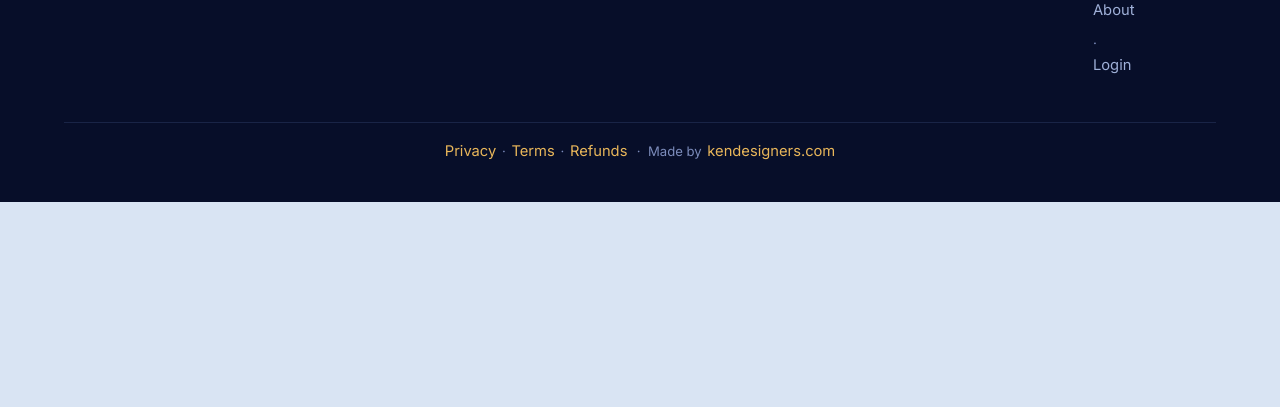
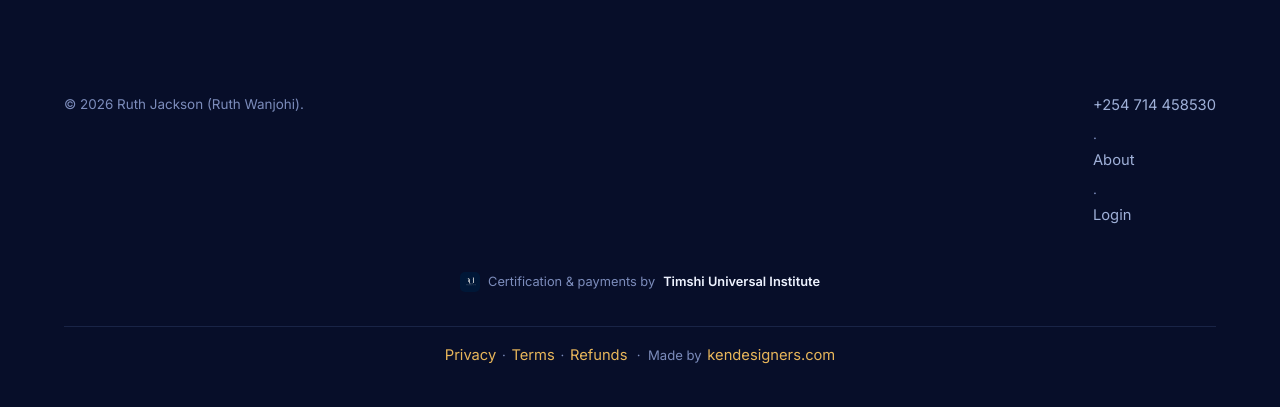
Before and after one commit to princess-israel/ruth-jackson-coach, a PHP site: page /programs.html in a window 1280 px wide. Shown: the part 3842-4249 px from the top of the page. Before the commit the page ends 4044 px from the top, so only its background shows below. Run offline with PHP 8.4, Linux system fonts and the light colour scheme; some libraries are stand-ins or nearby versions.

Commit message:
Add new program images (cyber/graphic/ToT) + Timshi footer credit
- 3 new course banner images wired into the catalog image map
- Timshi Universal Institute badge (logo) in homepage footer; compact
  'Certification & payments by Timshi Universal Institute' on every other page

Co-Authored-By: Claude Opus 4.8 <noreply@anthropic.com>

```diff
--- a/assets/css/styles.css
+++ b/assets/css/styles.css
@@ -317,6 +317,12 @@ section{position:relative}
 .footer a{display:block;color:var(--muted);font-size:.92rem;margin-bottom:10px;transition:color .2s}
 .footer a:hover{color:var(--gold)}
 .footer-bottom{display:flex;justify-content:space-between;gap:20px;flex-wrap:wrap;padding-top:24px;border-top:1px solid var(--line);font-size:.84rem;color:var(--muted-2)}
+.timshi-badge{display:inline-flex;align-items:center;gap:11px;margin-top:20px;padding:10px 14px;background:var(--glass);border:1px solid var(--line-strong);border-radius:12px}
+.timshi-badge img{width:38px;height:38px;border-radius:8px;flex:none}
+.timshi-badge span{font-size:.78rem;color:var(--muted);line-height:1.35}
+.timshi-badge b{color:var(--text)}
+.footer-timshi{width:100%;text-align:center;margin-top:14px;font-size:.8rem;color:var(--muted-2);display:flex;align-items:center;justify-content:center;gap:8px}
+.footer-timshi img{width:20px;height:20px;border-radius:5px}
 .footer-bottom .made-by{width:100%;text-align:center;line-height:2;margin-top:14px;padding-top:14px;border-top:1px solid var(--line);font-size:.82rem;color:var(--muted-2)}
 .footer-bottom .made-by a{display:inline;margin:0;padding:0 2px;color:var(--gold);white-space:nowrap}
 .footer-bottom .made-by a:hover{color:var(--gold-soft)}
--- a/assets/js/data.js
+++ b/assets/js/data.js
@@ -190,7 +190,10 @@ window.RJ_PROGRAM_IMG = {
   "website-development":      "assets/img/program-website.jpg",
   "seo-online-visibility":    "assets/img/program-seo.jpg",
   "data-analysis-growth":     "assets/img/program-data.jpg",
-  "ecommerce-selling-online": "assets/img/program-ecommerce.jpg"
+  "ecommerce-selling-online": "assets/img/program-ecommerce.jpg",
+  "cybersecurity-essentials": "assets/img/program-cybersecurity.jpg",
+  "graphic-design":           "assets/img/program-graphic-design.jpg",
+  "training-of-trainers":     "assets/img/program-tot.jpg"
 };
 window.RJ_ARTICLE_IMG = {
   "ai-for-small-business":       "assets/img/article-ai.jpg",
--- a/assets/js/main.js
+++ b/assets/js/main.js
@@ -78,8 +78,15 @@
 
   const yr = document.querySelector("[data-year]"); if (yr) yr.textContent = new Date().getFullYear();
 
-  // Footer policy links + credit (added on every page)
+  // Footer Timshi credit + policy links (added on every page)
+  const hasTimshiBadge = !!document.querySelector(".timshi-badge");
   document.querySelectorAll(".footer-bottom").forEach(fb => {
+    if (!hasTimshiBadge && !fb.querySelector(".footer-timshi")) {
+      const t = document.createElement("span");
+      t.className = "footer-timshi";
+      t.innerHTML = '<img src="/assets/img/timshi-logo.png" alt="Timshi Universal Institute"> Certification &amp; payments by <b style="color:var(--text)">Timshi Universal Institute</b>';
+      fb.appendChild(t);
+    }
     if (!fb.querySelector(".made-by")) {
       const s = document.createElement("span");
       s.className = "made-by";
--- a/index.html
+++ b/index.html
@@ -240,6 +240,10 @@
       <div>
         <a class="brand" href="index.html"><span class="logo">RJ</span><span>Ruth Jackson<small>AI Coach</small></span></a>
         <p class="muted" style="margin-top:16px;max-width:26em">Practical AI &amp; digital skills for entrepreneurs, professionals and youth. Certified within the Women in Digital Business ecosystem.</p>
+        <div class="timshi-badge">
+          <img src="assets/img/timshi-logo.png" alt="Timshi Universal Institute">
+          <span>Certification &amp; payments by<br><b>Timshi Universal Institute</b></span>
+        </div>
       </div>
       <div><h4>Programs</h4>
         <a href="programs.html">All courses</a>
```
Also changed, not shown: assets/img/program-cybersecurity.jpg (added), assets/img/program-graphic-design.jpg (added), assets/img/program-tot.jpg (added).
